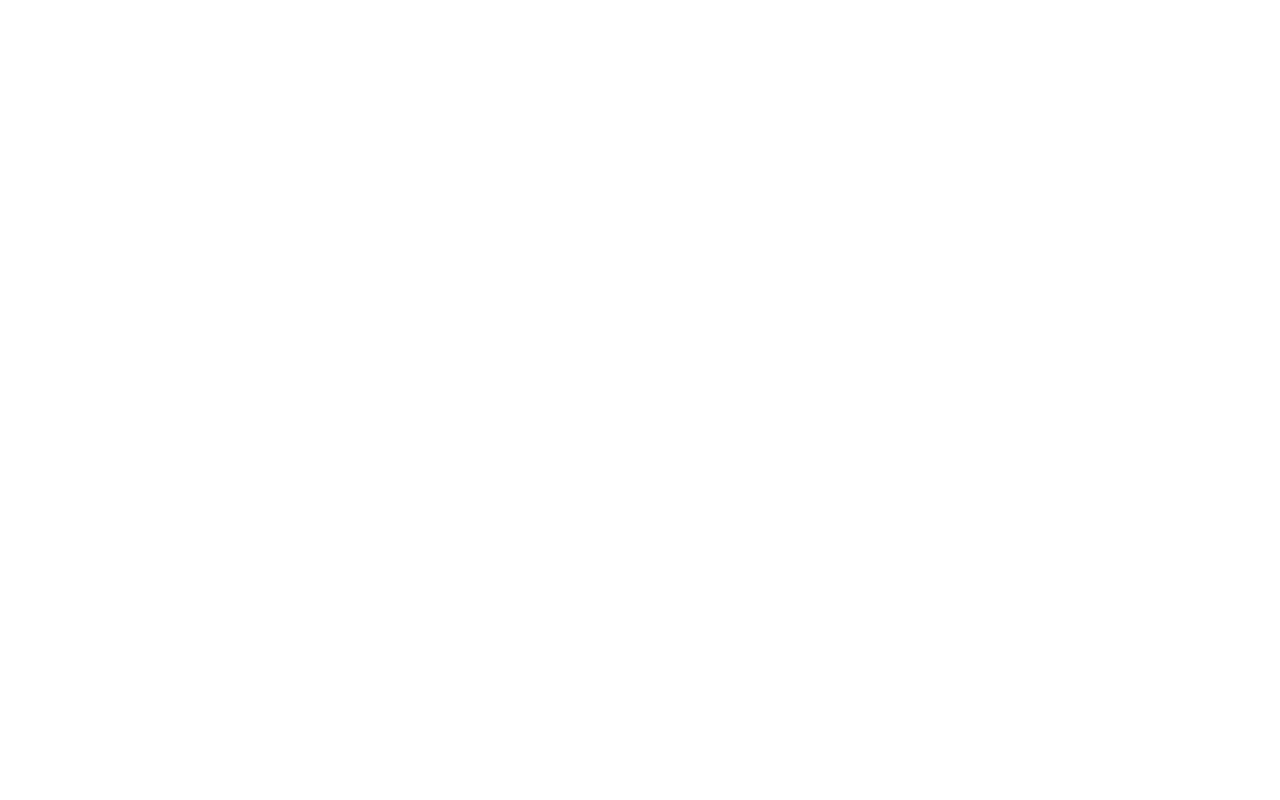
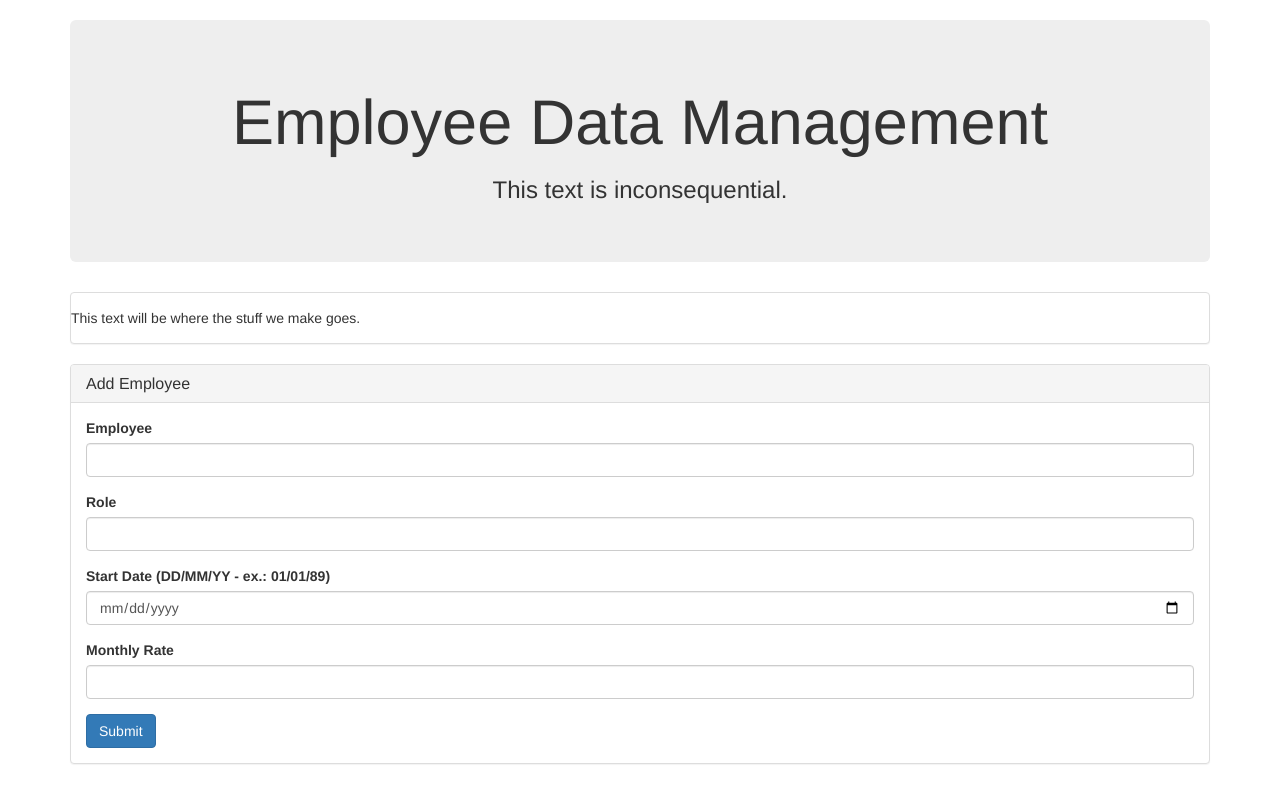
Before and after one commit to branvh/employee-management, a plain HTML site: page index.html in a window 1280 px wide. Drawn offline with nearby package versions, Linux system fonts and the light colour scheme.

Commit message:
added bootstrap skeleton

```diff
--- a/index.html
+++ b/index.html
@@ -1,13 +1,80 @@
 <!DOCTYPE html>
-<html>
+<html lang="en">
 <head>
-	<title>Employee Management</title>
+	<meta charset="UTF-8">
+	<title>Employee Data Management</title>
+
+	<!-- Bootstrap CDN-->
+	<link rel="stylesheet" href="https://maxcdn.bootstrapcdn.com/bootstrap/3.3.6/css/bootstrap.min.css" integrity="sha384-1q8mTJOASx8j1Au+a5WDVnPi2lkFfwwEAa8hDDdjZlpLegxhjVME1fgjWPGmkzs7" crossorigin="anonymous">
+	<script src="https://code.jquery.com/jquery-2.2.1.min.js"></script>
+	<script src="https://maxcdn.bootstrapcdn.com/bootstrap/3.3.6/js/bootstrap.min.js" integrity="sha384-0mSbJDEHialfmuBBQP6A4Qrprq5OVfW37PRR3j5ELqxss1yVqOtnepnHVP9aJ7xS" crossorigin="anonymous"></script>
+
+	<!-- Firebase Reference -->
+	<script src="https://www.gstatic.com/firebasejs/live/3.0/firebase.js"></script>
 </head>
 <body>
 
+<div class="container">
+	<br>
 
+	<!-- Jumbotron Title -->
+	<div class="jumbotron">
+		<h1 class="text-center">Employee Data Management</h1>
+		<h3 class="text-center">This text is inconsequential.</h3>
+	</div>
 
+	<!-- Listings of Stuff -->
+	<div class="row">
+		<div class="col-lg-12">
+			<div class="panel panel-default">
+				<div class="panel-body">
 
+					<div class="row">
+						This text will be where the stuff we make goes.
+					</div>
+				</div>
+			</div>
+		</div>
+	</div>
+
+	<!-- Add New Info -->
+	<div class="row">
+		<div class="col-lg-12">
+			<div class="panel panel-default">
+				<div class="panel-heading">
+					<h3 class="panel-title">Add Employee</h3>
+				</div>
+				<div class="panel-body">
+					<form>
+						<div class="form-group">
+							<label for="bidderName">Employee</label>
+							<input type="text" class="form-control" id="bidderName">
+						</div>
+						<div class="form-group">
+							<label for="bidderPrice">Role</label>
+							<input type="text" class="form-control" id="bidderPrice">
+						</div>
+						<div class="form-group">
+							<label for="bidderPrice">Start Date (DD/MM/YY - ex.: 01/01/89)</label>
+							<input type="date" class="form-control" id="bidderPrice">
+						</div>
+						<div class="form-group">
+							<label for="bidderPrice">Monthly Rate</label>
+							<input type="number" class="form-control" id="bidderPrice">
+						</div>
+						<button id="submitBid" type="submit" class="btn btn-primary">Submit</button>
+					</form>
+
+				</div>
+			</div>
+		</div>
+	</div>
+</div>
+
+</div>
+
+	<!-- Javascript -->
+	<script src="logic.js"></script>
 
 </body>
 </html>
```
